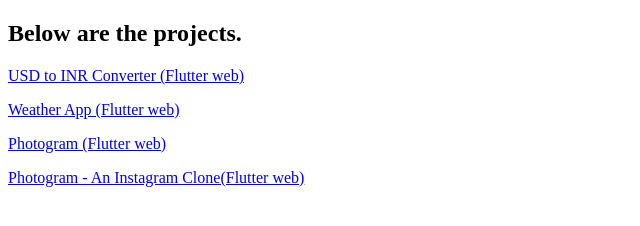
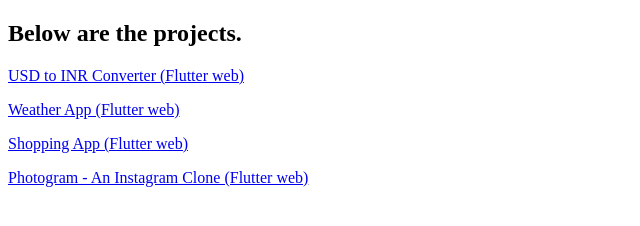
Before and after one commit to premchandsharma/premchandsharma.github.io, a plain HTML site: page index.html in a window 1280 px wide. Shown: the full height of the page, 0-640 px from the left. Drawn offline with Linux system fonts and the light colour scheme.

Commit message:
added shopping app flutter to homepage

```diff
--- a/index.html
+++ b/index.html
@@ -9,7 +9,7 @@
     <h2>Below are the projects.</h2>
     <p><a href="usd_to_inr_flutter\index.html">USD to INR Converter (Flutter web)</a></p>
     <p><a href="weather_app_flutter\index.html">Weather App (Flutter web)</a></p>
-    <p><a href="shopping_app_flutter/index.html">Photogram (Flutter web)</a></p>
-    <p><a href="photogram_flutter\index.html">Photogram - An Instagram Clone(Flutter web)</a></p>
+    <p><a href="shopping_app_flutter/index.html">Shopping App (Flutter web)</a></p>
+    <p><a href="photogram_flutter\index.html">Photogram - An Instagram Clone (Flutter web)</a></p>
 </body>
 </html>
```
